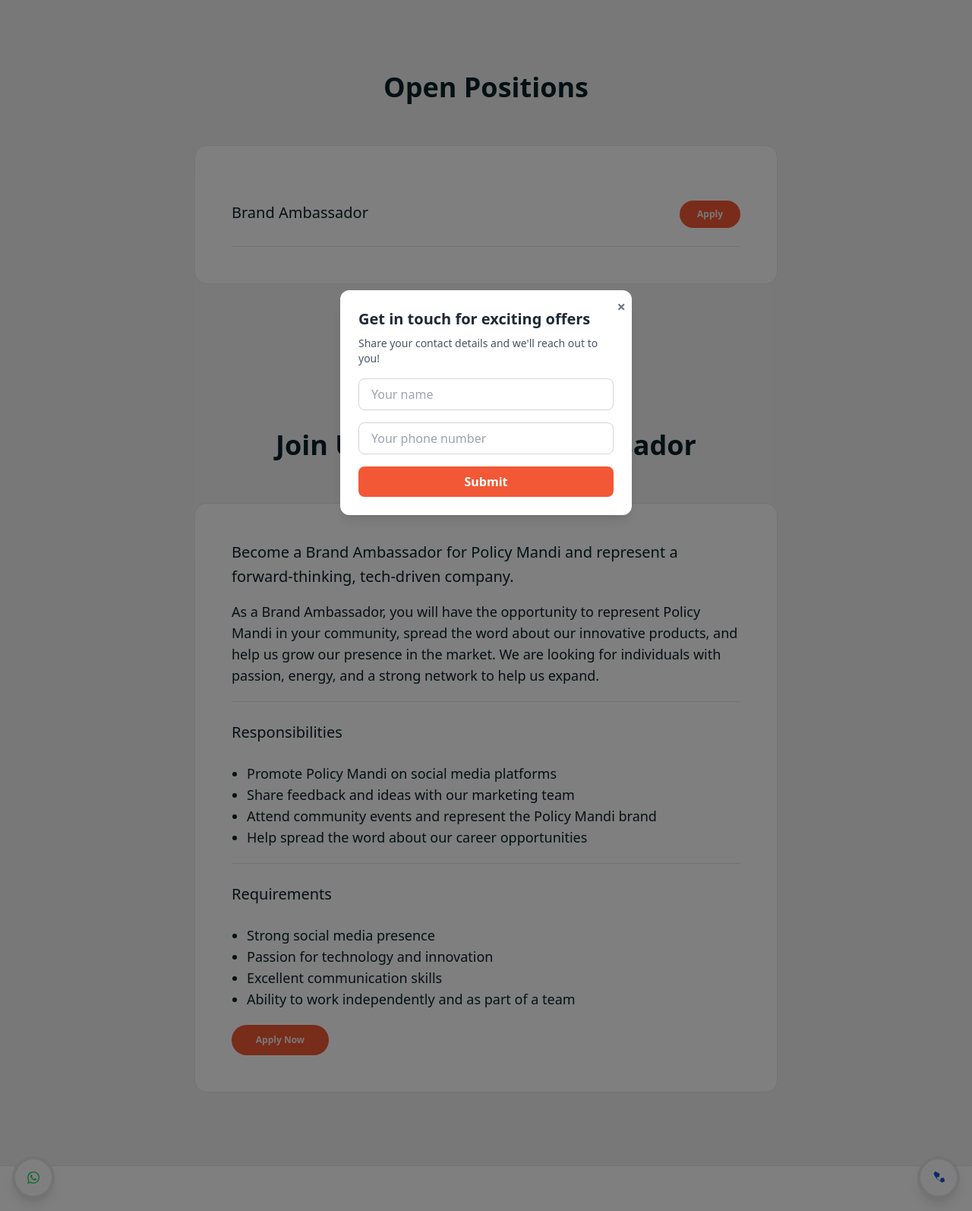
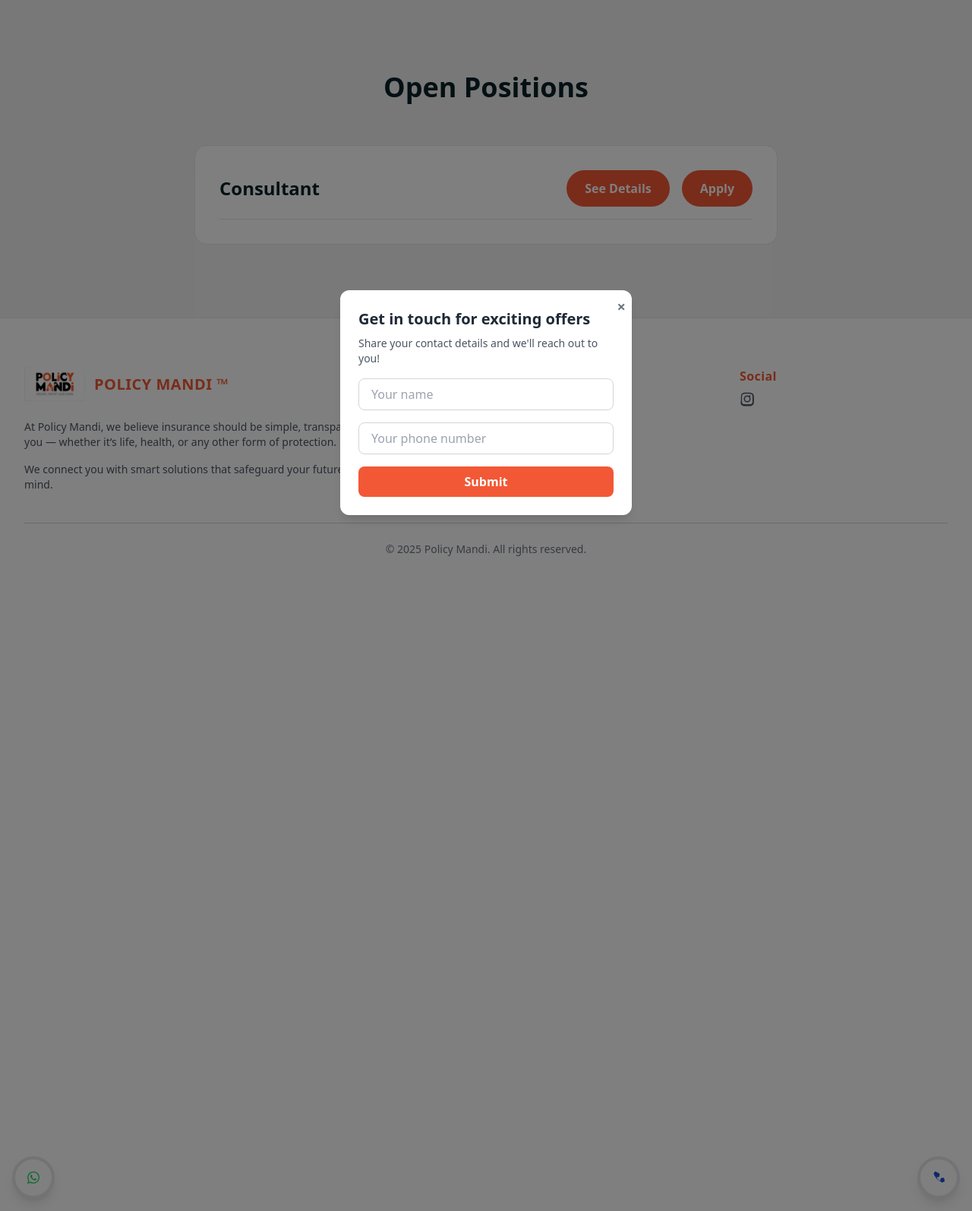
Before and after one commit to AkshatSW/Policy_Mandi_App, a Flask app: page /careers in a window 1280 px wide. Shown: the part 535-2129 px from the top of the page at 76% size. Run offline with Flask 3, Linux system fonts and the light colour scheme; some libraries are stand-ins or nearby versions; some web fonts are replaced.

Commit message:
nav bar and carrier section fixed

```diff
--- a/templates/careers.html
+++ b/templates/careers.html
@@ -25,50 +25,101 @@
 
    <!-- Open Positions Section -->
 <div class="lg:py-24 md:py-16 py-10 bg-light xl:px-0 px-10">
-        <h2 class="text-primary text-center font-manrope lg:text-4xl text-3xl font-bold leading-10 mb-14">Open Positions</h2>
-        <div class="lg:max-w-3xl md:max-w-xl sm:max-w-md max-w-sm mx-auto border border-primary bg-white rounded-2xl p-12">
-            <!-- Brand Ambassador -->
-            <div class="flex justify-between gap-x-8 py-6 border-b border-primary">
-                <h3 class="text-primary text-xl font-medium leading-8">Brand Ambassador</h3>
-                <button class="w-20 h-9 rounded-full bg-cta hover:bg-highlight transition-all duration-700 text-light text-xs font-semibold leading-4">Apply</button>
-            </div>
+  <h2 class="text-primary text-center font-manrope lg:text-4xl text-3xl font-bold leading-10 mb-14">
+    Open Positions
+  </h2>
+
+  <div class="lg:max-w-3xl md:max-w-xl sm:max-w-md max-w-sm mx-auto border border-primary bg-white rounded-2xl p-8">
+
+    <!-- Job Card -->
+    <div>
+      <!-- Job Header -->
+      <div class="flex flex-col lg:flex-row justify-between items-start lg:items-center gap-y-4 pb-4 border-b border-primary">
+        <h3 class="text-primary text-2xl font-semibold">Consultant</h3>
+        <div class="flex flex-col sm:flex-row sm:gap-x-4 gap-y-2 w-full sm:w-auto">
+          <button id="toggleBtn"
+            onclick="toggleDetails()"
+            class="w-full sm:w-auto px-6 py-3 rounded-full transition-all duration-300 text-white text-base font-semibold bg-cta">
+            See Details
+          </button>
+          <a href="https://tally.so/r/nGj66j" target="_blank" class="w-full sm:w-auto px-6 py-3 rounded-full bg-cta hover:bg-highlight transition-all duration-300 text-white text-base font-semibold text-center">
+            Apply
+          </a>
         </div>
       </div>
 
-    <!-- Join Us as a Brand Ambassador Section -->
-    <div class="lg:py-24 md:py-16 py-10 bg-light xl:px-0 px-10">
-        <h2 class="text-primary text-center font-manrope lg:text-4xl text-3xl font-bold leading-10 mb-14">Join Us as a Brand Ambassador</h2>
-        <div class="lg:max-w-3xl md:max-w-xl sm:max-w-md max-w-sm mx-auto border border-primary bg-white rounded-2xl p-12">
-            <div class="text-primary text-xl font-medium leading-8 mb-4">
-                Become a Brand Ambassador for Policy Mandi and represent a forward-thinking, tech-driven company.
-            </div>
-            <p class="text-primary text-lg font-normal leading-7 mb-5">
-                As a Brand Ambassador, you will have the opportunity to represent Policy Mandi in your community, spread the word about our innovative products, and help us grow our presence in the market. We are looking for individuals with passion, energy, and a strong network to help us expand.
+      <!-- Job Details -->
+      <div id="jobDetails" class="hidden transition-all duration-500 ease-in-out mt-6 scroll-mt-20">
+        <p class="text-primary text-base leading-7 mb-4">
+          Become a Consultant for Policy Mandi and represent a forward-thinking, tech-driven company.
         </p>
 
-            <div class="flex justify-between gap-x-8 py-6 border-t border-primary">
-                <h3 class="text-primary text-xl font-medium leading-8">Responsibilities</h3>
-            </div>
-            <ul class="list-disc pl-5 text-primary text-lg font-normal leading-7 mb-5">
+        <p class="text-primary text-base leading-7 mb-5">
+          As a Consultant, you will have the opportunity to represent Policy Mandi in your community, spread the word about our innovative products, and help us grow our presence in the market.
+        </p>
+
+        <h4 class="text-primary text-lg font-semibold mb-2">Responsibilities</h4>
+        <ul class="list-disc pl-5 text-primary text-base leading-6 mb-4">
           <li>Promote Policy Mandi on social media platforms</li>
           <li>Share feedback and ideas with our marketing team</li>
           <li>Attend community events and represent the Policy Mandi brand</li>
           <li>Help spread the word about our career opportunities</li>
         </ul>
 
-            <div class="flex justify-between gap-x-8 py-6 border-t border-primary">
-                <h3 class="text-primary text-xl font-medium leading-8">Requirements</h3>
-            </div>
-            <ul class="list-disc pl-5 text-primary text-lg font-normal leading-7 mb-5">
+        <h4 class="text-primary text-lg font-semibold mb-2">Requirements</h4>
+        <ul class="list-disc pl-5 text-primary text-base leading-6 mb-5">
           <li>Strong social media presence</li>
           <li>Passion for technology and innovation</li>
           <li>Excellent communication skills</li>
           <li>Ability to work independently and as part of a team</li>
         </ul>
-
-            <button class="w-32 h-10 rounded-full bg-cta hover:bg-highlight transition-all duration-700 text-light text-xs font-semibold leading-4">Apply Now</button>
       </div>
     </div>
+  </div>
+</div>
+
+<!-- Smooth Scroll & Toggle Script -->
+<script>
+  function toggleDetails() {
+    const details = document.getElementById('jobDetails');
+    const toggleBtn = document.getElementById('toggleBtn');
+    const isHidden = details.classList.contains('hidden');
+
+    if (isHidden) {
+      details.classList.remove('hidden');
+      toggleBtn.classList.remove('bg-cta');
+      toggleBtn.classList.add('bg-highlight');
+      toggleBtn.textContent = 'Hide Details';
+
+      // Smooth scroll (800ms)
+      setTimeout(() => {
+        smoothScrollTo(details.offsetTop - 80, 800);
+      }, 100);
+    } else {
+      details.classList.add('hidden');
+      toggleBtn.classList.remove('bg-highlight');
+      toggleBtn.classList.add('bg-cta');
+      toggleBtn.textContent = 'See Details';
+    }
+  }
+
+  function smoothScrollTo(targetY, duration) {
+    const startY = window.scrollY || window.pageYOffset;
+    const distance = targetY - startY;
+    const startTime = performance.now();
+
+    function animation(currentTime) {
+      const timeElapsed = currentTime - startTime;
+      const progress = Math.min(timeElapsed / duration, 1);
+      const ease = 0.5 * (1 - Math.cos(Math.PI * progress));
+      window.scrollTo(0, startY + distance * ease);
+      if (progress < 1) requestAnimationFrame(animation);
+    }
+
+    requestAnimationFrame(animation);
+  }
+</script>
+
 </section>
 
 {% endblock %}
--- a/templates/layout.html
+++ b/templates/layout.html
@@ -86,7 +86,6 @@
         <div class="text-xl font-semibold text-gray-700">
           <a class="text-2xl font-bold text-gray-800 dark:text-black lg:text-3xl hover:text-gray-700 dark:hover:text-gray-300" href="/">
             <img src="{{ url_for('static', filename='assets/images/logo.png') }}" width="70%" alt="policymandi.in" style="max-width: 5rem; height: auto; background-color: transparent; mix-blend-mode: multiply;">
-
           </a>
         </div>
 
@@ -95,10 +94,12 @@
           <button x-cloak @click="isOpen = !isOpen" type="button"
             class="text-gray-500 dark:text-gray-200 hover:text-gray-600 dark:hover:text-gray-400 focus:outline-none focus:text-gray-600 dark:focus:text-gray-400"
             aria-label="toggle menu">
-                  <svg x-show="!isOpen" xmlns="http://www.w3.org/2000/svg" class="w-6 h-6" fill="none" viewBox="0 0 24 24" stroke="currentColor" stroke-width="2">
+            <svg x-show="!isOpen" xmlns="http://www.w3.org/2000/svg" class="w-6 h-6" fill="none" viewBox="0 0 24 24"
+              stroke="currentColor" stroke-width="2">
               <path stroke-linecap="round" stroke-linejoin="round" d="M4 8h16M4 16h16" />
             </svg>
-                  <svg x-show="isOpen" xmlns="http://www.w3.org/2000/svg" class="w-6 h-6" fill="none" viewBox="0 0 24 24" stroke="currentColor" stroke-width="2">
+            <svg x-show="isOpen" xmlns="http://www.w3.org/2000/svg" class="w-6 h-6" fill="none" viewBox="0 0 24 24"
+              stroke="currentColor" stroke-width="2">
               <path stroke-linecap="round" stroke-linejoin="round" d="M6 18L18 6M6 6l12 12" />
             </svg>
           </button>
@@ -107,16 +108,21 @@
 
       <!-- Mobile Menu open: "block", Menu closed: "hidden" -->
       <div x-cloak :class="[isOpen ? 'translate-x-0 opacity-100 ' : 'opacity-0 -translate-x-full']"
-              class="absolute inset-x-0 z-20 w-full px-6 py-4 transition-all duration-300 ease-in-out bg-black shadow-md lg:bg-transparent lg:dark:bg-transparent lg:shadow-none dark:bg-gray-900 lg:mt-0 lg:p-0 lg:top-0 lg:relative lg:w-auto lg:opacity-100 lg:translate-x-0">
+        class="absolute inset-x-0 z-20 w-full px-6 py-4 transition-all duration-300 ease-in-out bg-white shadow-md lg:bg-transparent lg:dark:bg-transparent lg:shadow-none dark:bg-gray-900 lg:mt-0 lg:p-0 lg:top-0 lg:relative lg:w-auto lg:opacity-100 lg:translate-x-0">
         <div class="-mx-4 lg:flex lg:items-center">
 
           <a href="/"
-                  class="flex flex-row items-center px-4 py-2 mt-2 text-sm font-semibold text-left bg-transparent rounded-lg dark-mode:bg-transparent dark-mode:focus:text-black dark-mode:hover:text-black dark-mode:focus:bg-gray-600 dark-mode:hover:bg-gray-600 md:block hover:text-gray-900 focus:text-gray-900 hover:bg-gray-200 focus:bg-gray-200 focus:outline-none focus:shadow-outline" style="color: #082126;">Home</a>
+            class="flex flex-row items-center px-4 py-2 mt-2 text-sm font-semibold text-left bg-transparent rounded-lg dark-mode:bg-transparent dark-mode:focus:text-black dark-mode:hover:text-black dark-mode:focus:bg-gray-600 dark-mode:hover:bg-gray-600 md:block hover:text-gray-900 focus:text-gray-900 hover:bg-gray-200 focus:bg-gray-200 focus:outline-none focus:shadow-outline"
+            style="color: #082126;">Home</a>
 
           <a href="/about"
-                  class="flex flex-row items-center px-4 py-2 mt-2 text-sm font-semibold text-left bg-transparent rounded-lg dark-mode:bg-transparent dark-mode:focus:text-black dark-mode:hover:text-black dark-mode:focus:bg-gray-600 dark-mode:hover:bg-gray-600 md:block hover:text-gray-900 focus:text-gray-900 hover:bg-gray-200 focus:bg-gray-200 focus:outline-none focus:shadow-outline" style="color: #082126;">About Us</a>
+            class="flex flex-row items-center px-4 py-2 mt-2 text-sm font-semibold text-left bg-transparent rounded-lg dark-mode:bg-transparent dark-mode:focus:text-black dark-mode:hover:text-black dark-mode:focus:bg-gray-600 dark-mode:hover:bg-gray-600 md:block hover:text-gray-900 focus:text-gray-900 hover:bg-gray-200 focus:bg-gray-200 focus:outline-none focus:shadow-outline"
+            style="color: #082126;">About Us</a>
+
           <a href="/careers "
-                  class="flex flex-row items-center px-4 py-2 mt-2 text-sm font-semibold text-left bg-transparent rounded-lg dark-mode:bg-transparent dark-mode:focus:text-black dark-mode:hover:text-black dark-mode:focus:bg-gray-600 dark-mode:hover:bg-gray-600 md:block hover:text-gray-900 focus:text-gray-900 hover:bg-gray-200 focus:bg-gray-200 focus:outline-none focus:shadow-outline" style="color: #082126;">Careers </a>
+            class="flex flex-row items-center px-4 py-2 mt-2 text-sm font-semibold text-left bg-transparent rounded-lg dark-mode:bg-transparent dark-mode:focus:text-black dark-mode:hover:text-black dark-mode:focus:bg-gray-600 dark-mode:hover:bg-gray-600 md:block hover:text-gray-900 focus:text-gray-900 hover:bg-gray-200 focus:bg-gray-200 focus:outline-none focus:shadow-outline"
+            style="color: #082126;">Careers </a>
+
           <div @click.away="open = false" class="relative" x-data="{ open: false }">
             <button @click="open = !open"
               class="flex flex-row items-center w-full px-4 py-2 mt-2 text-sm font-semibold text-light bg-cta rounded-lg hover:bg-white-900 focus:bg-cta hover:text-white-900 focus:text-white focus:outline-none focus:shadow-outline">
@@ -138,15 +144,14 @@
               x-transition:leave-end="transform opacity-0 scale-95"
               class="absolute right-0 w-full mt-2 origin-top-right rounded-md shadow-lg">
               <div class="px-2 py-2 bg-white rounded-md shadow">
-    <a class="block px-4 py-2 mt-2 text-sm font-semibold bg-transparent rounded-lg hover:text-gray-900 focus:text-gray-900 hover:bg-gray-200 focus:bg-gray-200 focus:outline-none focus:shadow-outline" style="color: #082126;"
-       href="#">Call Us</a>
+                <a class="block px-4 py-2 mt-2 text-sm font-semibold bg-transparent rounded-lg hover:text-gray-900 focus:text-gray-900 hover:bg-gray-200 focus:bg-gray-200 focus:outline-none focus:shadow-outline"
+                  style="color: #082126;" href="#">Call Us</a>
 
-    <a class="block px-4 py-2 mt-2 text-sm font-semibold bg-transparent rounded-lg hover:text-gray-900 focus:text-gray-900 hover:bg-gray-200 focus:bg-gray-200 focus:outline-none focus:shadow-outline" style="color: #082126;"
-       href="#">WhatsApp</a>
+                <a class="block px-4 py-2 mt-2 text-sm font-semibold bg-transparent rounded-lg hover:text-gray-900 focus:text-gray-900 hover:bg-gray-200 focus:bg-gray-200 focus:outline-none focus:shadow-outline"
+                  style="color: #082126;" href="#">WhatsApp</a>
 
-    <a class="block px-4 py-2 mt-2 text-sm font-semibold bg-transparent rounded-lg hover:text-gray-900 focus:text-gray-900 hover:bg-gray-200 focus:bg-gray-200 focus:outline-none focus:shadow-outline" style="color: #082126;"
-       href="#">Email</a>
-
+                <a class="block px-4 py-2 mt-2 text-sm font-semibold bg-transparent rounded-lg hover:text-gray-900 focus:text-gray-900 hover:bg-gray-200 focus:bg-gray-200 focus:outline-none focus:shadow-outline"
+                  style="color: #082126;" href="#">Email</a>
               </div>
             </div>
 
@@ -155,8 +160,8 @@
       </div>
     </div>
   </div>
-        </div>
 </nav>
+
 
 <!-- WhatsApp Floating Button (Bottom Left) -->
 <a href="https://wa.me/917619911555" target="_blank" rel="noopener noreferrer"
```
Lines whose indentation alone changed are shown as unchanged.
